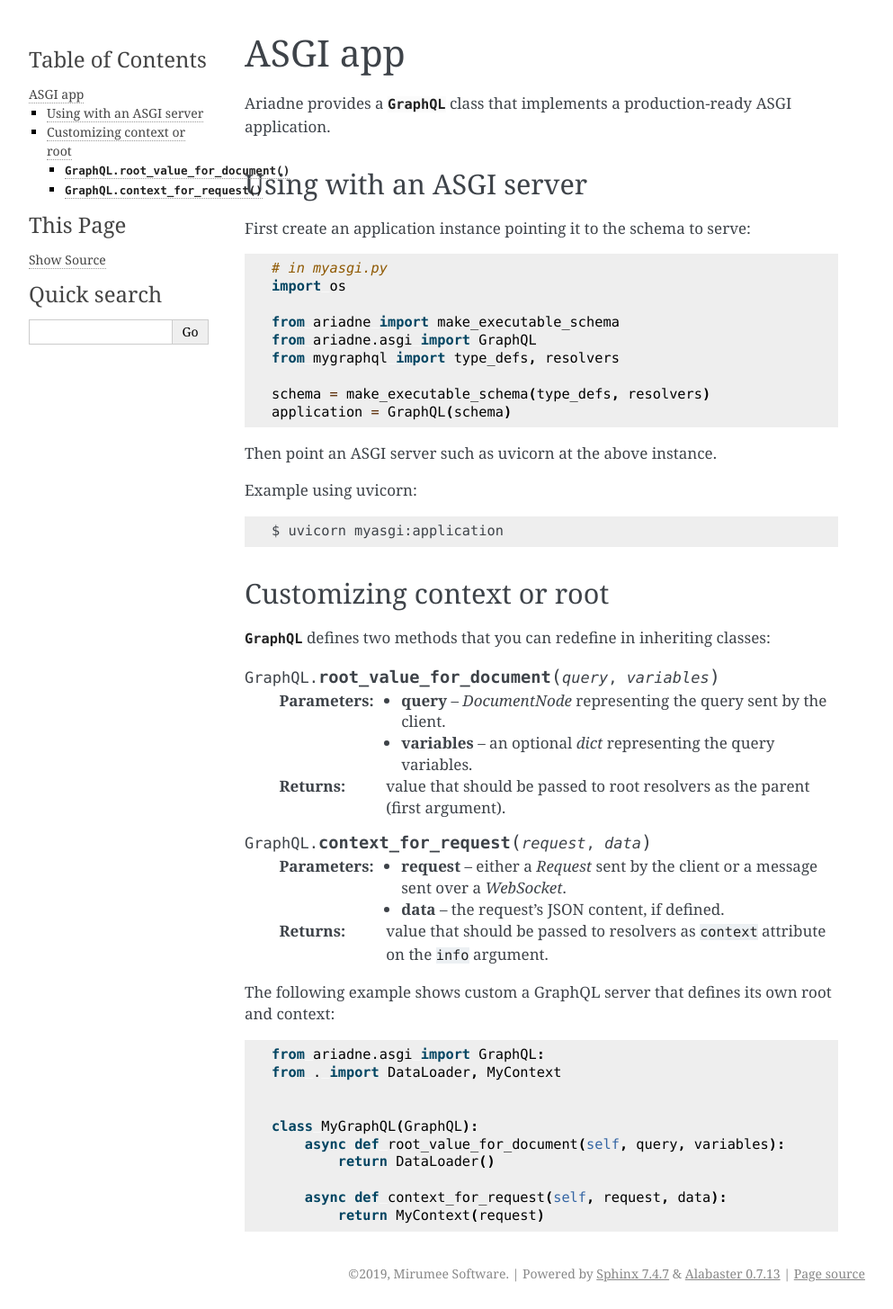
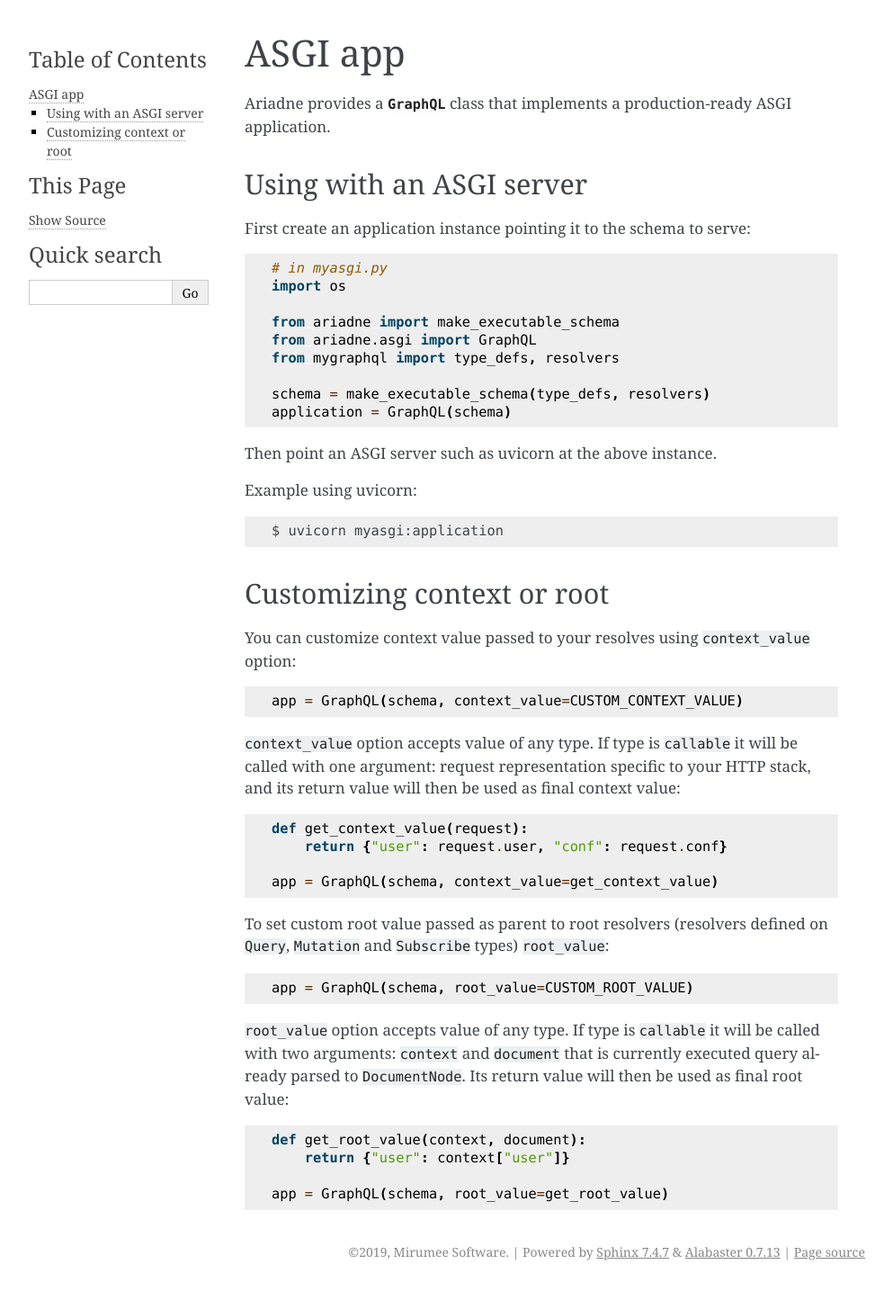
Before and after one commit to mirumee/ariadne, a Sphinx documentation site: the page built from docs/asgi.rst, in a window 1280 px wide. Shown: the whole page at 90% size, without its empty margins (148-1141 px from the left). Built offline with Sphinx 7.4.7, drawn with Linux system fonts in a browser that asks for light colours; after the commit the page ends 1431 px from its top, so only the background shows below that.

Commit message:
Support callable context_value and root_value

```diff
--- a/docs/asgi.rst
+++ b/docs/asgi.rst
@@ -31,29 +31,24 @@ Example using uvicorn::
 Customizing context or root
 ---------------------------
 
-:py:class:`GraphQL` defines two methods that you can redefine in inheriting classes:
+You can customize context value passed to your resolves using ``context_value`` option::
 
-.. method:: GraphQL.root_value_for_document(query, variables)
+    app = GraphQL(schema, context_value=CUSTOM_CONTEXT_VALUE)
 
-    :param query: `DocumentNode` representing the query sent by the client.
-    :param variables: an optional `dict` representing the query variables.
-    :return: value that should be passed to root resolvers as the parent (first argument).
+``context_value`` option accepts value of any type. If type is ``callable`` it will be called with one argument: request representation specific to your HTTP stack, and its return value will then be used as final context value::
 
-.. method:: GraphQL.context_for_request(request, data)
+    def get_context_value(request):
+        return {"user": request.user, "conf": request.conf}
 
-    :param request: either a `Request` sent by the client or a message sent over a `WebSocket`.
-    :param data: the request's JSON content, if defined.
-    :return: value that should be passed to resolvers as ``context`` attribute on the ``info`` argument.
+    app = GraphQL(schema, context_value=get_context_value)
 
-The following example shows custom a GraphQL server that defines its own root and context::
+To set custom root value passed as parent to root resolvers (resolvers defined on ``Query``, ``Mutation`` and ``Subscribe`` types) ``root_value``::
 
-    from ariadne.asgi import GraphQL:
-    from . import DataLoader, MyContext
+    app = GraphQL(schema, root_value=CUSTOM_ROOT_VALUE)
 
+``root_value`` option accepts value of any type. If type is ``callable`` it will be called with two arguments: ``context`` and ``document`` that is currently executed query already parsed to ``DocumentNode``. Its return value will then be used as final root value::
 
-    class MyGraphQL(GraphQL):
-        async def root_value_for_document(self, query, variables):
-            return DataLoader()
+    def get_root_value(context, document):
+        return {"user": context["user"]}
 
-        async def context_for_request(self, request, data):
-            return MyContext(request)
+    app = GraphQL(schema, root_value=get_root_value)
--- a/docs/integrations.rst
+++ b/docs/integrations.rst
@@ -18,8 +18,8 @@ Ariadne provides special functions that abstract away the query execution boiler
 
     :param schema: an executable schema created using `make_executable_schema`
     :param data: decoded input data sent by the client (eg. for POST requests in JSON format, pass in the structure decoded from JSON), exact shape of `data` will depend on the query type and protocol
+    :param context_value: the context value passed to all resolvers (it's common for your context to include the request object specific to your web framework)
     :param root_value: the value passed to the root-level resolvers
-    :param context_value: the context value passed to all resolvers (it's common for your context to include the request object specific to your web framework)
     :param debug: if `True` will cause the server to include debug information in error responses
     :param validation_rules: optional additional validators (as defined by `graphql.validation.rules`) to run before attempting to execute the query (the standard validators defined by the GraphQL specification are always used and there's no need to provide them here)
     :param error_formatter: an optional custom function to use for formatting errors, the function will be passed two parameters: a `GraphQLError` exception instance, and the value of the `debug` switch
```
Also changed, not shown: CHANGELOG.md (+1 -0 lines), docs/wsgi.rst (+12 -17 lines), 9 other files.
